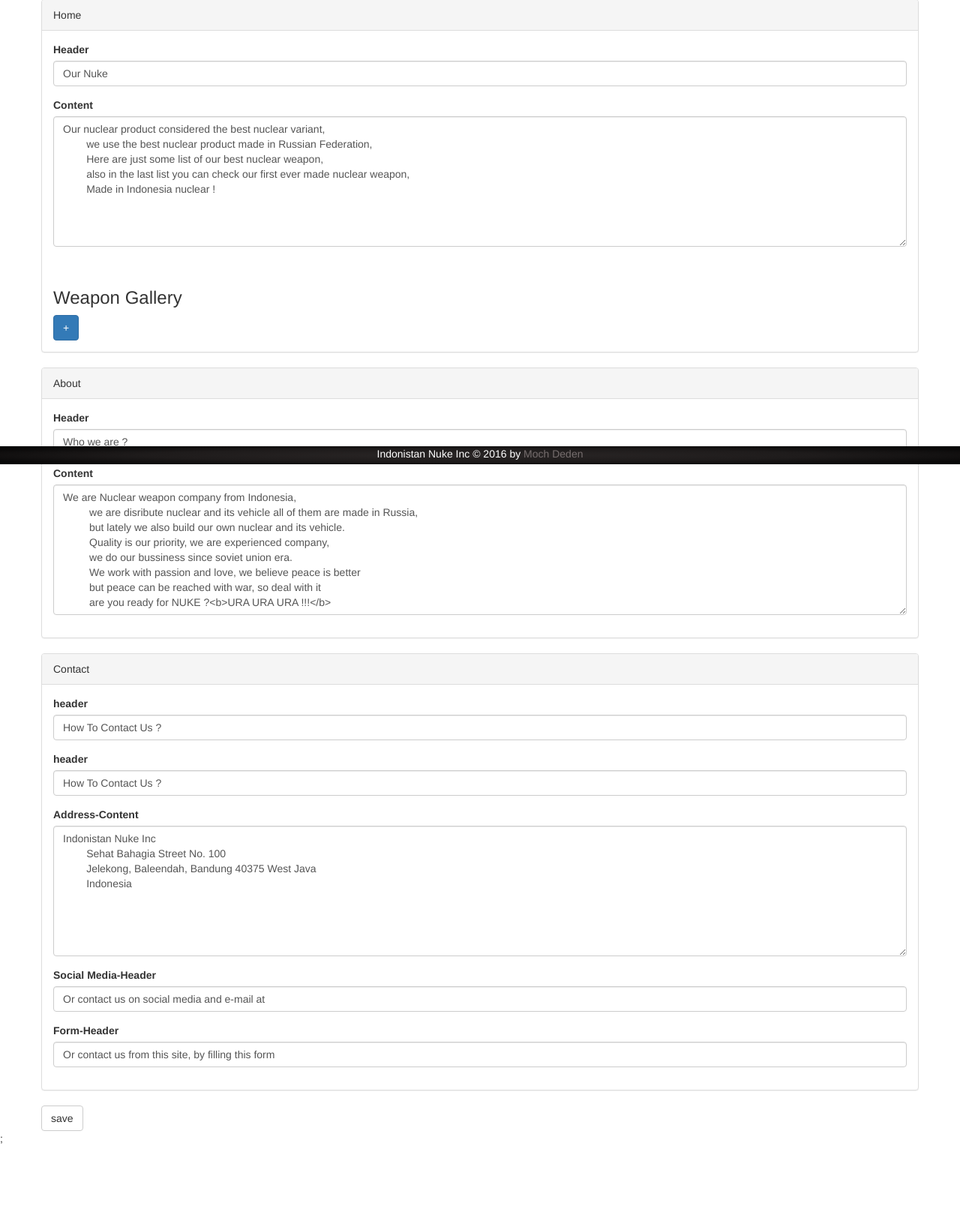
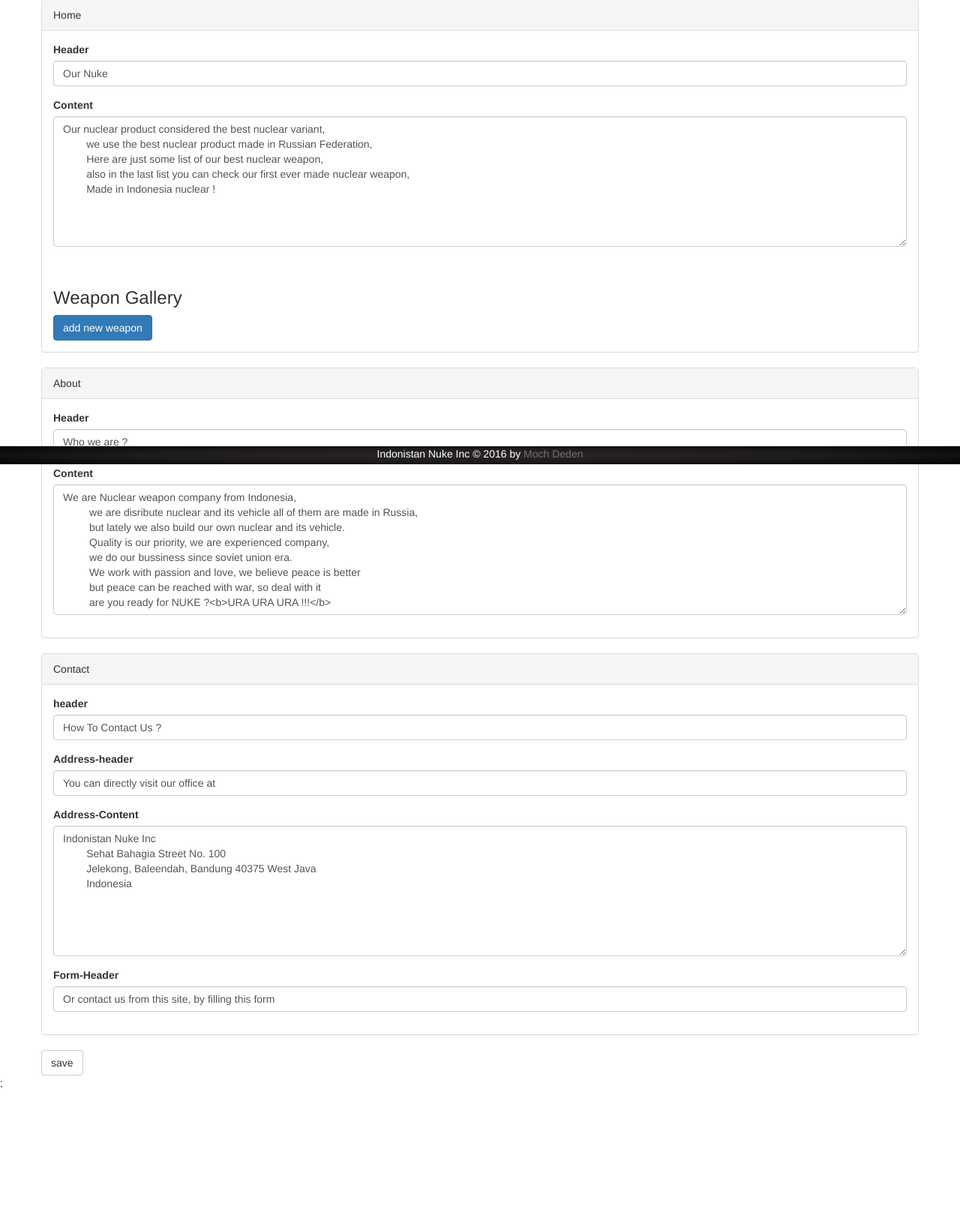
Before and after one commit to selesdepselesnul/prochcore, a PHP site: page /prochcore/admin/content.php in a window 1280 px wide. Shown: the part 181-1809 px from the top of the page at 75% size. After the commit the page ends 1632 px from the top, so only its background shows below. Run offline with PHP 8.4, Linux system fonts and the light colour scheme; the visitor is signed in with stand-in values (Sample User, id 1); data comes from the database, SQL or seed files in the repository; both versions use the stored data as it was before the commit; data that the repository does not hold is empty.

Commit message:
refactor

```diff
--- a/admin/content.php
+++ b/admin/content.php
@@ -58,6 +58,13 @@ $home_weapons = read_table('HomeWeapon');
 
         divImg.appendChild(weaponPreviewImg);
 
+        const removeButton = document.createElement('button');
+        removeButton.textContent = 'remove';
+        removeButton.onclick = function() {
+            removingWeapon(this);
+        };
+        removeButton.className = 'btn btn-danger';
+        removeButton.type = 'button';
 
         // weapon input file
         const weaponInputFile = document.createElement('input');
@@ -71,11 +78,11 @@ $home_weapons = read_table('HomeWeapon');
         weaponDescTextArea.name = 'weapon_descriptions[]';
         weaponDescTextArea.rows = 8;
         weaponDescTextArea.cols = 40;
+        weaponDescTextArea.className = 'form-control';
 
         div.appendChild(divImg);
-        div.appendChild(document.createElement('br'));
+        div.appendChild(removeButton);
         div.appendChild(weaponInputFile);
-        div.appendChild(document.createElement('br'));
         div.appendChild(weaponDescTextArea);
         div.appendChild(document.createElement('br'));
 
@@ -105,22 +112,26 @@ $home_weapons = read_table('HomeWeapon');
               <div id="weapons">
                   <?php foreach ($home_weapons as $i => $home_weapon): ?>
                       <div id="weapon_group_<?php echo $i+1 ?>">
+
+
                           <div class="img">
                               <img id="weaponPreview<?php echo $i+1 ?>"
                                   src="<?php echo $home_weapon['image_path']?>">
                           </div>
+                          <button class="btn btn-danger" type="button" onclick="removingWeapon(this)"
+                              id="<?php echo $home_weapon['image_path'] ?>">remove</button>
 
-                          <button class="btn btn-danger" type="button" onclick="removingWeapon(this)"
-                              id="<?php echo $home_weapon['image_path'] ?>">-</button>
                           <input type="file" name="weapon_pictures[]"
                                  id="weapon_picture_<?php echo $i+1 ?>"
-                                 onchange="readURL(this)"> <br />
+                                 onchange="readURL(this)">
+
                           <textarea class="form-control" name="weapon_descriptions[]" rows="8" cols="40"><?php echo $home_weapon['description'] ?>
-                          </textarea><br />
+                          </textarea>
+                          <br />
                       </div>
                   <?php endforeach; ?>
               </div>
-              <button class="btn btn-primary" type="button" onclick="addingWeapon()">+</button>
+              <button class="btn btn-primary" type="button" onclick="addingWeapon()">add new weapon</button>
           </div>
         </div>
 
@@ -148,18 +159,13 @@ $home_weapons = read_table('HomeWeapon');
                  <input class="form-control" type="text" name="contact_header" value="<?php echo $contact['header']?>">
              </div>
             <div class="form-group">
-                <label class="control-label" for="header">header</label>
-                <input class="form-control" type="text" name="contact_header" value="<?php echo $contact['header']?>">
+                <label class="control-label" for="header">Address-header</label>
+                <input class="form-control" type="text" name="contact_address_header" value="<?php echo $contact['address_header']?>">
             </div>
 
             <div class="form-group">
                 <label class="control-label" for="contact_address_content">Address-Content</label>
                 <textarea class="form-control" name="contact_address_content" rows="8" cols="40"><?php echo $contact['address_content']?></textarea>
-            </div>
-
-            <div class="form-group">
-                <label class="control-label" for="contact_social_media_header">Social Media-Header</label>
-                <input class="form-control" type="text" name="contact_social_media_header" value="<?php echo $contact['social_media_header']?>">
             </div>
 
             <div class="form-group">
--- a/index.css
+++ b/index.css
@@ -38,6 +38,10 @@ address, #socialMedia, #contactForm {
 	display: inline-block;
 	margin-bottom: 100px;
 	margin-left: 200px;
+}
+
+address {
+	font-style: italic;
 }
 
 .footer > a {
```
Also changed, not shown: index.php (+3 -8 lines), uas.sql (+0 -15 lines), images/weapons/curhat-programmer.jpg (deleted), 1 other file.
